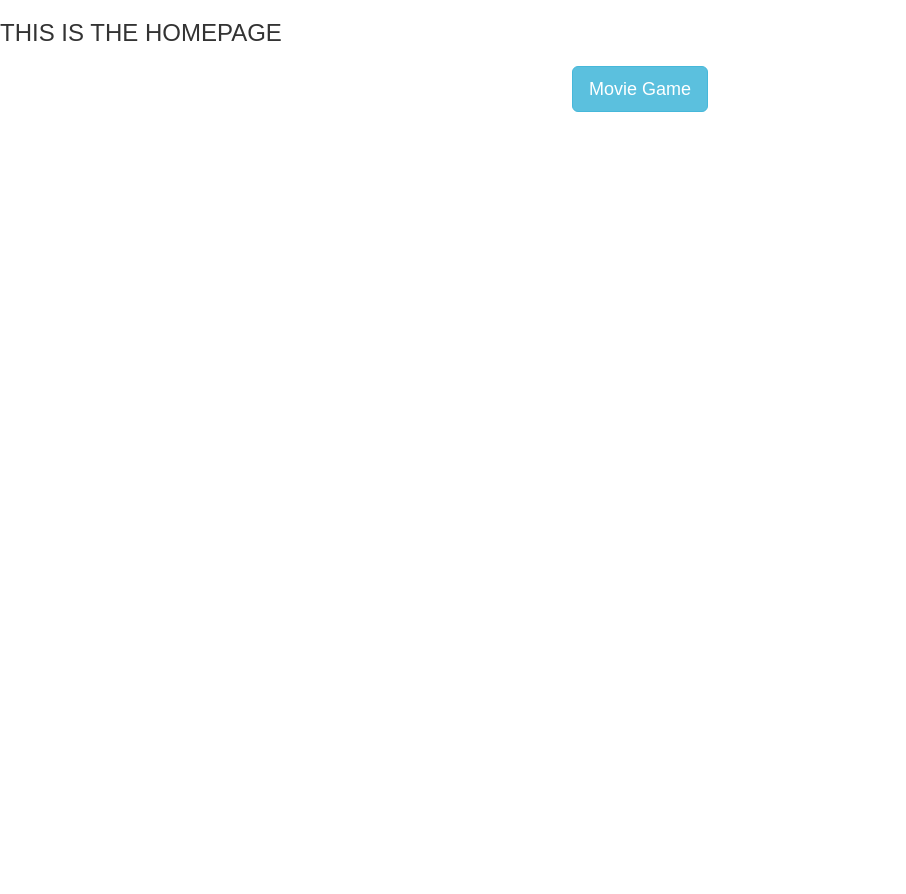
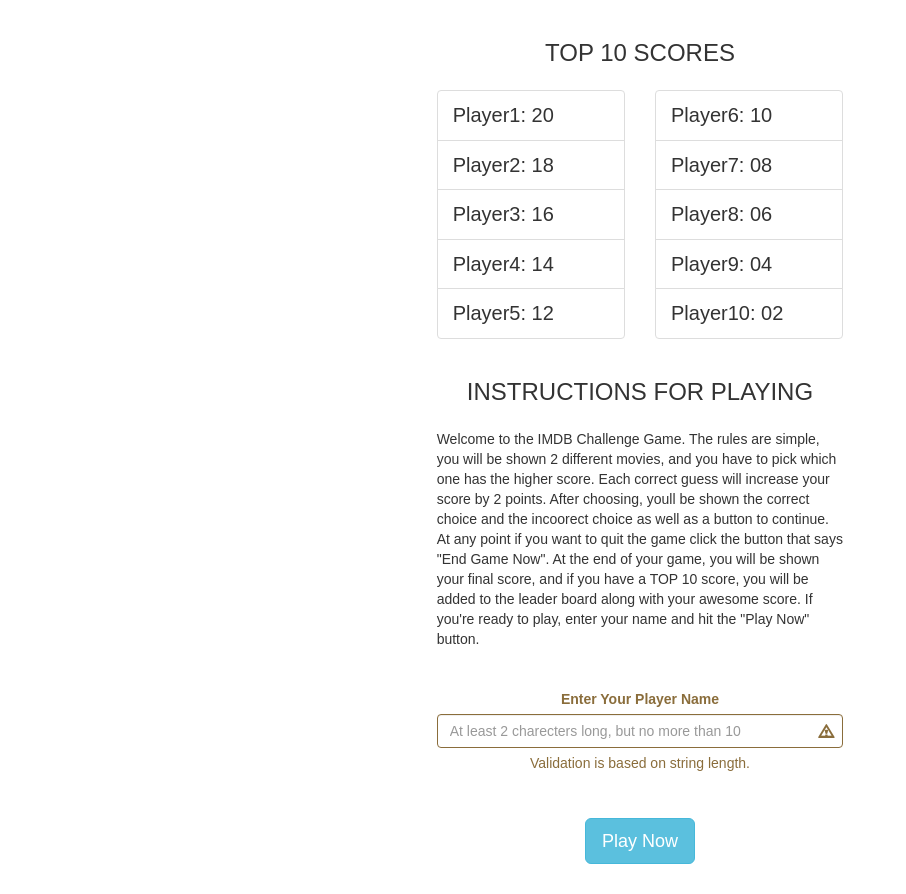
Before and after one commit to gabebravo/mern-movie-app, a React (Create React App) app in the folder client/: page / in a window 1280 px wide. Shown: the whole page, without its empty margins (0-906 px from the left). Before the commit the page ends 800 px from the top, so only its background shows below. Built offline with nearby package versions, Linux system fonts and the light colour scheme.

Commit message:
Added view for homepage and routing with params.

```diff
--- a/client/src/components/App.js
+++ b/client/src/components/App.js
@@ -6,7 +6,7 @@ import {
 } from 'react-router-dom'
 
 // COMPONENTS
-import Home from './Home'
+import HomePage from '../containers/HomeContainer'
 import MovieGame from '../containers/MovieContainer'
 import Result from './Result'
 
@@ -16,8 +16,8 @@ class App extends Component {
       <Router>
         <div>
           <Switch>
-            <Route exact path='/' component={Home} />
-            <Route path='/movie-game' component={MovieGame} />
+            <Route exact path='/' component={HomePage} />
+            <Route path='/movie-game/:playerName' component={MovieGame} />
             <Route path='/result' component={Result} />
             <Route render={() => {
               return <h1>Not Found</h1>
--- /dev/null
+++ b/client/src/components/Header.js
@@ -0,0 +1,18 @@
+import React from 'react'
+import { Row, Col } from 'react-bootstrap'
+
+const styles = {
+  textAlign: 'center',
+  textTransform: 'uppercase',
+  minHeight: '7rem'
+}
+
+const Header = ({ text }) => (
+  <Row style={styles}>
+    <Col xs={12} md={12}>
+      <h3>{text}</h3>
+    </Col>
+  </Row>
+);
+
+export default Header
--- a/client/src/components/Home.js
+++ /dev/null
@@ -1,26 +0,0 @@
-import React from 'react'
-import { Link } from 'react-router-dom'
-import { Button, Row, Col } from 'react-bootstrap'
-
-let styles = {
-  minHeight: 100,
-  marginTop: 20,
-  textAlign: 'center'
-}
-
-const Home = () => (
-  <div>
-    <h3>THIS IS THE HOMEPAGE</h3>
-      <Row className="show-grid" style={styles}>
-        <Col xs={12} md={12}>
-          <Link className='button' to='/movie-game'>
-            <Button bsStyle="info" bsSize="large">
-              Movie Game
-            </Button>
-          </Link>
-        </Col>
-      </Row>
-  </div>
-);
-
-export default Home
--- /dev/null
+++ b/client/src/components/Home/Scoreboard.js
@@ -0,0 +1,31 @@
+import React from 'react'
+import {
+  Row, Col, ListGroup, ListGroupItem
+} from 'react-bootstrap'
+
+const Scoreboard = () => (
+  <Row>
+    <Col xsHidden md={4} />
+    <Col xs={12} md={2}>
+      <ListGroup>
+        <ListGroupItem>Player1: 20</ListGroupItem>
+        <ListGroupItem>Player2: 18</ListGroupItem>
+        <ListGroupItem>Player3: 16</ListGroupItem>
+        <ListGroupItem>Player4: 14</ListGroupItem>
+        <ListGroupItem>Player5: 12</ListGroupItem>
+      </ListGroup>
+    </Col>
+    <Col xs={12} md={2}>
+      <ListGroup>
+        <ListGroupItem>Player6: 10</ListGroupItem>
+        <ListGroupItem>Player7: 08</ListGroupItem>
+        <ListGroupItem>Player8: 06</ListGroupItem>
+        <ListGroupItem>Player9: 04</ListGroupItem>
+        <ListGroupItem>Player10: 02</ListGroupItem>
+      </ListGroup>
+    </Col>
+    <Col xsHidden md={4} />
+  </Row>
+);
+
+export default Scoreboard;
--- /dev/null
+++ b/client/src/containers/HomeContainer.js
@@ -0,0 +1,96 @@
+import React, { Component } from 'react'
+import { Link } from 'react-router-dom'
+import {
+  Button, Row, Col, FormGroup, ControlLabel,
+  FormControl, HelpBlock, ListGroup, ListGroupItem
+} from 'react-bootstrap'
+
+// Components
+import Header from '../components/Header'
+import Scoreboard from '../components/Home/Scoreboard'
+
+let styles = {
+  minHeight: 100,
+  marginTop: 20
+}
+
+class Home extends Component {
+
+  constructor() {
+    super();
+    this.state = {
+      playerName: ''
+    }
+  }
+
+  getValidationState = () => {
+    const length = this.state.playerName.length;
+    if (length > 2 && length < 11) return 'success';
+    else if (length < 3 || length > 3 ) return 'warning';
+    else if (length > 0) return 'error';
+  }
+
+  handleChange = (e) => {
+    this.setState({ playerName: e.target.value });
+  }
+
+  allowLink = (playername) => {
+    return (
+      playername.length > 2 && playername.length < 11 ?
+      <Link className='button' to={`/movie-game/${this.state.playerName}`} >
+        <Button bsStyle="info" bsSize="large" >
+          Play Now
+        </Button>
+      </Link> :
+        <Button bsStyle="info" bsSize="large" >
+          Play Now
+        </Button>
+    );
+  }
+
+  render(){
+    return(
+      <div style={styles}>
+      <Header text={`top 10 scores`}/>
+      <Scoreboard />
+        <Header text={`instructions for playing`}/>
+        <Row className="pad-bottom">
+          <Col xsHidden md={4} />
+          <Col xs={12} md={4} >
+            <p>Welcome to the IMDB Challenge Game. The rules are simple, you will be shown 2 different movies, and you have to pick which one has the higher score. Each correct guess will increase your score by 2 points. After choosing, youll be shown the correct choice and the incoorect choice as well as a button to continue. At any point if you want to quit the game click the button that says "End Game Now". At the end of your game, you will be shown your final score, and if you have a TOP 10 score, you will be added to the leader board along with your awesome score. If you're ready to play, enter your name and hit the "Play Now" button.</p>
+          </Col>
+          <Col xsHidden md={4} />
+        </Row>
+          <Row>
+            <Col xsHidden md={4} />
+            <Col xs={12} md={4} className="center pad-bottom">
+              <form>
+                <FormGroup
+                  controlId="formBasicText"
+                  validationState={this.getValidationState()}
+                >
+                  <ControlLabel>Enter Your Player Name</ControlLabel>
+                  <FormControl
+                    type="text"
+                    value={this.state.playerName}
+                    placeholder="At least 2 charecters long, but no more than 10"
+                    onChange={this.handleChange}
+                  />
+                  <FormControl.Feedback />
+                  <HelpBlock>Validation is based on string length.</HelpBlock>
+                </FormGroup>
+              </form>
+            </Col>
+            <Col xsHidden md={4} />
+          </Row>
+          <Row>
+            <Col xs={12} md={12} className="center pad-bottom">
+              {this.allowLink(this.state.playerName)}
+            </Col>
+        </Row>
+      </div>
+    );
+  }
+}
+
+export default Home
--- a/client/src/containers/MovieContainer.js
+++ b/client/src/containers/MovieContainer.js
@@ -14,10 +14,12 @@ let styles = {
   textAlign: 'center'
 }
 
+const playerName = sessionStorage.playerName;
+
 class MovieContainer extends Component {
 
-  constructor(){
-    super();
+  constructor(props){
+    super(props);
     this.state = {
       movieStore: [],
       movies: []
@@ -75,6 +77,7 @@ class MovieContainer extends Component {
   render() {
     return (
       <div>
+        <h3>{`Hello ${this.props.match.params.playerName}`}</h3>
         <Row className="show-grid" style={styles}>
           <Col xs={12} md={12}>
             <Link to="/result">
--- a/client/src/index.css
+++ b/client/src/index.css
@@ -3,3 +3,34 @@ body {
   padding: 0;
   font-family: sans-serif;
 }
+
+.center {
+  text-align: center;
+}
+
+.pad-bottom {
+  margin-bottom: 3rem;
+}
+
+/* -----------------------
+   HOMEPAGE STYLES ----- */
+
+.hompage-header {
+  min-height: 7rem;
+}
+
+.hompage-scores {
+  padding: .5rem;
+}
+
+/*.hompage-scores .col-md-2 {
+    width: 15.666667%;
+}*/
+
+li {
+  list-style: none;
+}
+
+li {
+  font-size: 2rem;
+}
```
